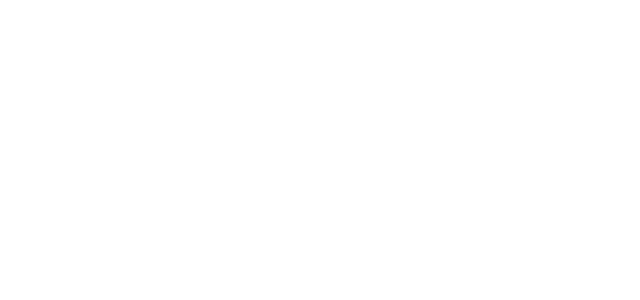
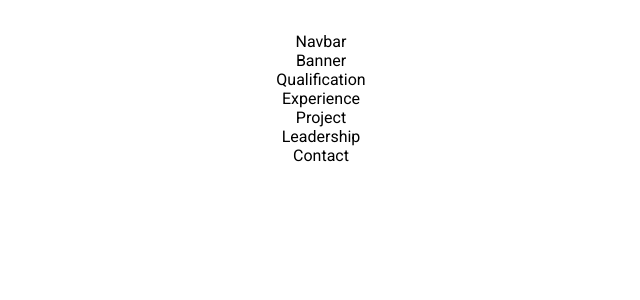
Before and after one commit to HueLily/Portfolio_website, a React (Vite) app: page / in a window 1280 px wide. Shown: the top 300 px of the page, without its empty margins (319-959 px from the left). Built offline with nearby package versions, Linux system fonts and the light colour scheme.

Commit message:
add components to app.js and setup app.jsx

```diff
--- a/src/App.jsx
+++ b/src/App.jsx
@@ -1,14 +1,26 @@
-import { useState } from 'react'
 import './App.css'
+import Banner from './components/Banner'
+import Contact from './components/Contact'
+import Experience from './components/Experience'
+import Leadership from './components/Leadership'
+import Navbar from './components/Navbar'
+import Project from './components/Project'
+import Qualification from './components/Qualification'
 
 function App() {
-  const [count, setCount] = useState(0)
 
   return (
     <div className="App-container">
-
+      <Navbar />
+      <Banner />
+      <Qualification />
+      <Experience />
+      <Project />
+      <Leadership />
+      <Contact />
     </div>
   )
 }
 
+
 export default App
```
